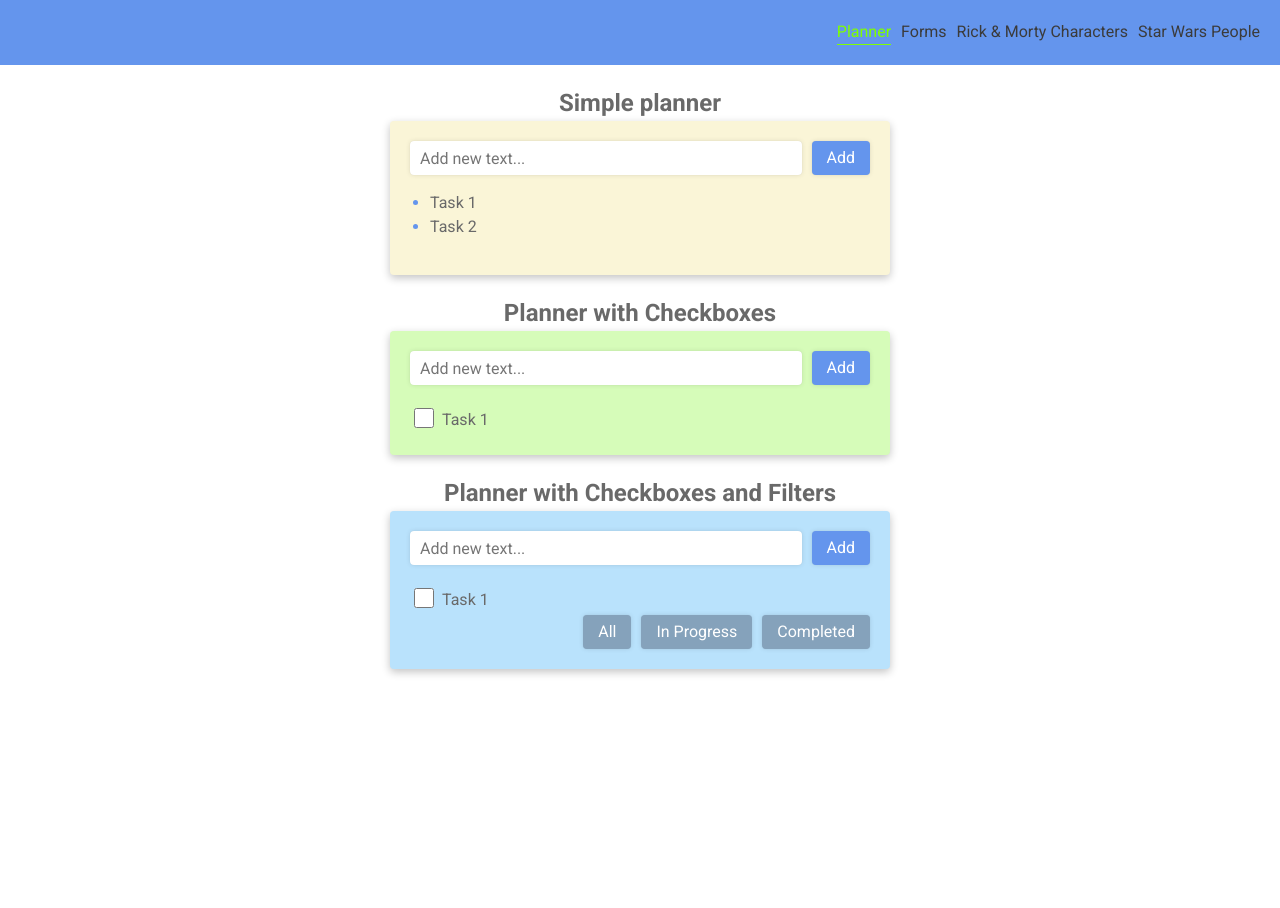
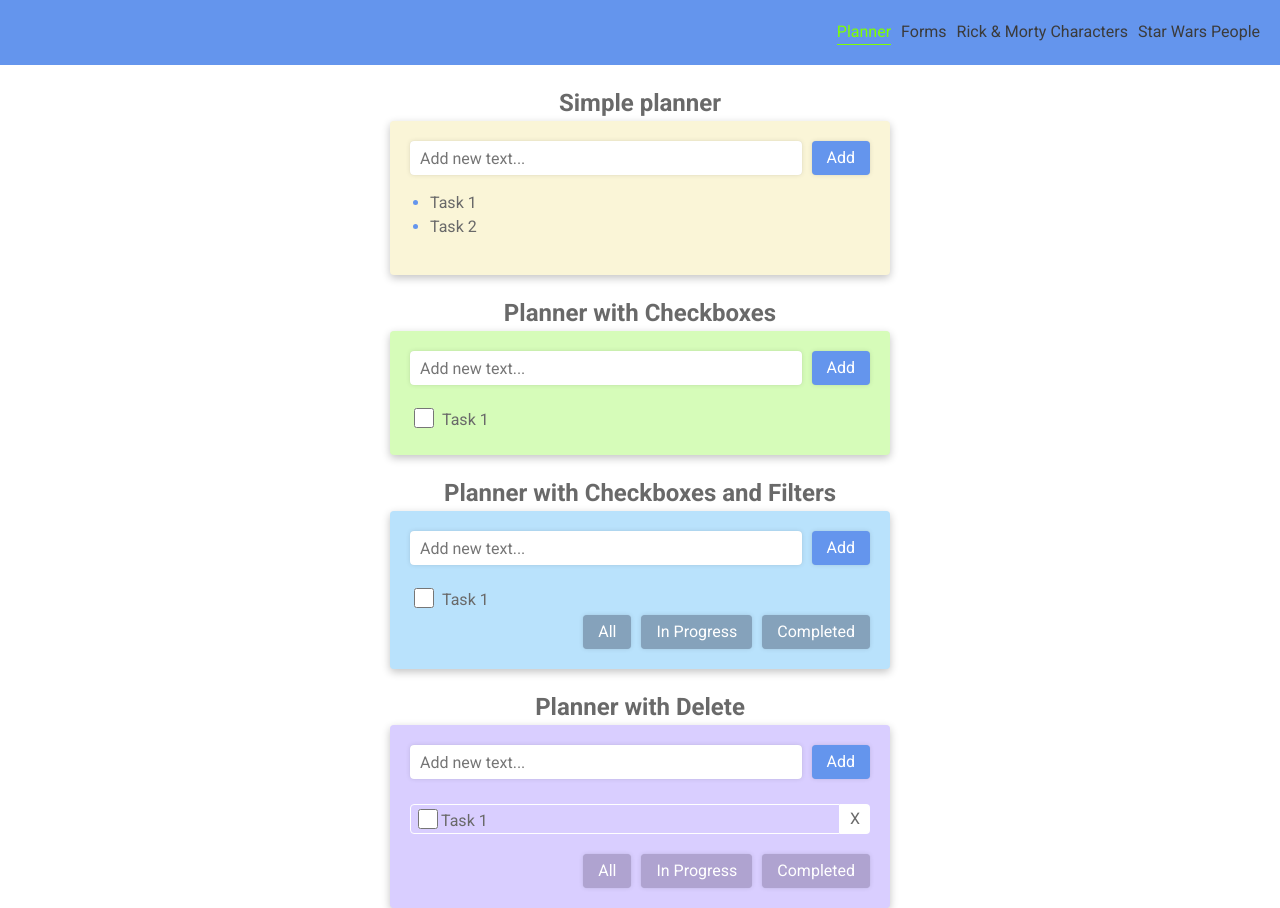
Before and after one commit to gunahusko/front-end-with-angular-cli, an Angular app: page /planner in a window 1280 px wide. Before the commit the page ends 800 px from the top, so only its background shows below. Built offline with nearby package versions, Linux system fonts and the light colour scheme.

Commit message:
Planner with delete

```diff
--- a/src/app/app.module.ts
+++ b/src/app/app.module.ts
@@ -9,6 +9,7 @@ import { HeaderComponent } from './components/header/header.component';
 import { PlannerComponent } from './components/planner/planner.component';
 import { PlannerWithCheckboxesComponent } from './components/planner/planner-with-checkboxes/planner-with-checkboxes.component';
 import { PlannerWithCkeckboxesAndFiltersComponent } from './components/planner/planner-with-ckeckboxes-and-filters/planner-with-ckeckboxes-and-filters.component';
+import { PlannerWithDeleteComponent } from './components/planner/planner-with-delete/planner-with-delete.component';
 
 @NgModule({
   declarations: [
@@ -17,7 +18,8 @@ import { PlannerWithCkeckboxesAndFiltersComponent } from './components/planner/p
     HeaderComponent,
     PlannerComponent,
     PlannerWithCheckboxesComponent,
-    PlannerWithCkeckboxesAndFiltersComponent
+    PlannerWithCkeckboxesAndFiltersComponent,
+    PlannerWithDeleteComponent
   ],
     imports: [
         BrowserModule,
--- /dev/null
+++ b/src/app/components/planner/planner-with-delete/planner-with-delete.component.html
@@ -0,0 +1,43 @@
+<section class="planner-with-checkboxes-and-filters-section">
+  <h1 class="planner-title">Planner with Delete</h1>
+  <div class="planner-container">
+    <div class="planner">
+      <div class="planner-action-container">
+        <input
+          class="planner-task-input"
+          type="text"
+          placeholder="Add new text..."
+          [(ngModel)]="inputValue"
+          (keydown.enter)="addTask()"
+        />
+        <button class="blue-button-style" (click)="addTask()">
+          Add
+        </button>
+      </div>
+      <div class="planner-task-container" *ngFor="let task of filteredTasks">
+        <div class="planner-task">
+          <div>
+            <input
+              class="planner-task-checkbox"
+              type="checkbox"
+              [checked]="task.done"
+              (change)="toggleTaskDone($event, task.id)"/>
+          </div>
+          <div>
+            <p class="planner-task-text" [ngClass]="{ 'task-done': task.done }">
+              {{ task.text }}
+            </p>
+          </div>
+        </div>
+        <div class="planner-checkbox-delete-container">
+          <button class="planner-button-delete" type="button" (click)="removeTask(task.id)">X</button>
+        </div>
+      </div>
+      <div class="planner-filter-button-container">
+        <button class="light-button-style" (click)="setTaskFilter(plannerTaskFilterEnum.All)">All</button>
+        <button class="light-button-style" (click)="setTaskFilter(plannerTaskFilterEnum.InProgress)">In Progress</button>
+        <button class="light-button-style" (click)="setTaskFilter(plannerTaskFilterEnum.Completed)">Completed</button>
+      </div>
+    </div>
+  </div>
+</section>
--- /dev/null
+++ b/src/app/components/planner/planner-with-delete/planner-with-delete.component.scss
@@ -0,0 +1,90 @@
+.planner-with-checkboxes-and-filters-section {
+  padding: 20px 0 0 0;
+}
+
+.planner-container {
+  display: flex;
+  justify-content: center;
+}
+
+.planner-title {
+  text-align: center;
+  color: dimgray;
+}
+
+.planner {
+  box-shadow: rgba(0, 0, 0, 0.24) 0 3px 8px;
+  border-radius: 4px;
+  padding: 20px;
+  background-color: #d9ceff;
+  width: 500px;
+  min-width: 280px;
+  display: flex;
+  flex-direction: column;
+}
+
+.planner-action-container {
+  display: flex;
+  align-items: center;
+  gap: 10px;
+  padding: 0 0 20px 0;
+}
+
+.planner-task-input {
+  width: 100%;
+  height: 34px;
+  border: none;
+  box-shadow: rgba(0, 0, 0, 0.1) 0 0 5px 0, rgba(0, 0, 0, 0.1) 0 0 1px 0;
+  border-radius: 4px;
+  padding: 0 10px;
+  outline: none;
+}
+
+.planner-task-container {
+  display: flex;
+  flex-direction: row;
+  align-items: center;
+  padding: 5px 0 0;
+}
+
+.planner-task {
+  border: 1px solid white;
+  border-radius: 4px 0 0 4px;
+  width: 100%;
+  height: 30px;
+  display: flex;
+  align-items: center;
+  padding: 3px 3px 0;
+}
+
+.planner-task-checkbox {
+  width: 20px;
+  height: 20px;
+}
+
+.planner-task-text {
+  color: dimgray;
+}
+
+.task-done {
+  text-decoration: line-through;
+}
+
+.planner-button-delete {
+  width: 30px;
+  height: 30px;
+  border: none;
+  border-radius: 0 4px 4px 0;
+  background-color: white;
+  display: flex;
+  align-items: center;
+  justify-content: center;
+  color: dimgray;
+}
+
+.planner-filter-button-container {
+  display: flex;
+  justify-content: flex-end;
+  padding: 20px 0 0 0;
+  gap: 10px;
+}
--- /dev/null
+++ b/src/app/components/planner/planner-with-delete/planner-with-delete.component.ts
@@ -0,0 +1,70 @@
+import { Component } from '@angular/core';
+import {v4 as getId} from "uuid";
+
+interface PlannerTask {
+  id: string;
+  text: string;
+  done: boolean;
+}
+
+enum PlannerFilterEnum {
+  All,
+  InProgress,
+  Completed
+}
+
+@Component({
+  selector: 'app-planner-with-delete',
+  templateUrl: './planner-with-delete.component.html',
+  styleUrls: ['./planner-with-delete.component.scss']
+})
+export class PlannerWithDeleteComponent {
+  tasks: PlannerTask[] = [
+    {
+      id: getId(),
+      text: 'Task 1',
+      done: false
+    }
+  ];
+  inputValue: string = '';
+  plannerTaskFilter = PlannerFilterEnum.All;
+  plannerTaskFilterEnum = PlannerFilterEnum;
+
+  addTask(): void {
+    if (this.inputValue) {
+      const newTask = { id: getId(), text: this.inputValue, done: false }
+      this.tasks.push(newTask);
+      this.inputValue = '';
+    }
+  }
+
+  toggleTaskDone(event: Event, id: string): void {
+    const eventTarget = event.target as HTMLInputElement;
+
+    this.tasks = this.tasks.map(task => {
+      if (task.id === id) {
+        return { ...task, done: eventTarget.checked }
+      } else {
+        return task;
+      }
+    });
+  }
+
+  setTaskFilter(filter: PlannerFilterEnum): void {
+    this.plannerTaskFilter = filter;
+  }
+
+  get filteredTasks(): PlannerTask[] {
+    if (this.plannerTaskFilter === PlannerFilterEnum.All) {
+      return this.tasks;
+    } else if (this.plannerTaskFilter === PlannerFilterEnum.InProgress) {
+      return this.tasks.filter(task => !task.done);
+    } else {
+      return this.tasks.filter(task => task.done)
+    }
+  }
+
+  removeTask(id: string): void {
+    this.tasks = this.tasks.filter(task => task.id !== id);
+  }
+}
--- a/src/app/components/planner/planner.component.html
+++ b/src/app/components/planner/planner.component.html
@@ -1,3 +1,4 @@
 <app-planner-simple></app-planner-simple>
 <app-planner-with-checkboxes></app-planner-with-checkboxes>
 <app-planner-with-ckeckboxes-and-filters></app-planner-with-ckeckboxes-and-filters>
+<app-planner-with-delete></app-planner-with-delete>
--- a/src/styles.scss
+++ b/src/styles.scss
@@ -37,4 +37,24 @@
   &:focus {
     background-color: #85b770;
   }
+
 }
+
+.light-button-style {
+  border: none;
+  border-radius: 4px;
+  background-color: #afa3d0;
+  box-shadow: rgba(0, 0, 0, 0.1) 0 0 5px 0, rgba(0, 0, 0, 0.1) 0 0 1px 0;
+  padding: 5px 15px;
+  color: white;
+  cursor: pointer;
+  transition: background-color 1s ease-in-out;
+
+  &:hover {
+    background-color: #8d83ab;
+  }
+
+  &:focus {
+    background-color: #8e75b7;
+  }
+}
```
Also changed, not shown: 1 other file (tests, documents, lock files or other folders).
